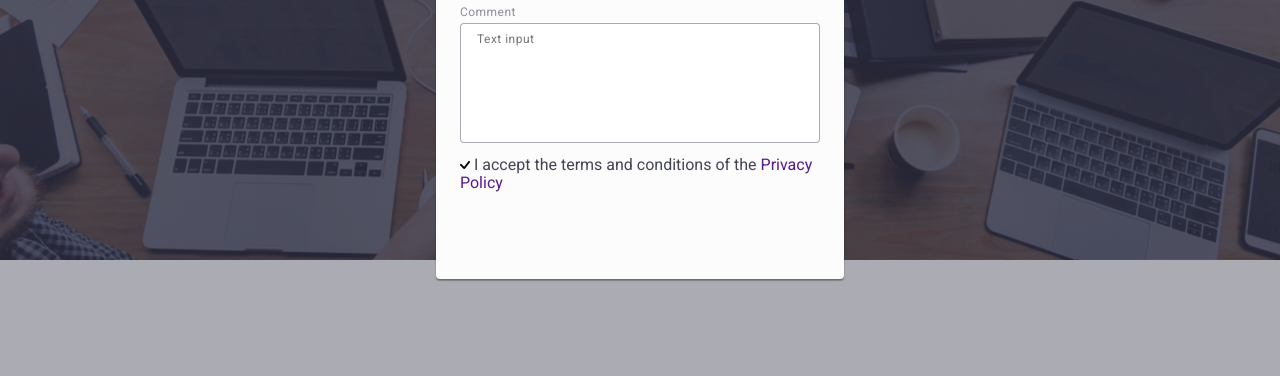
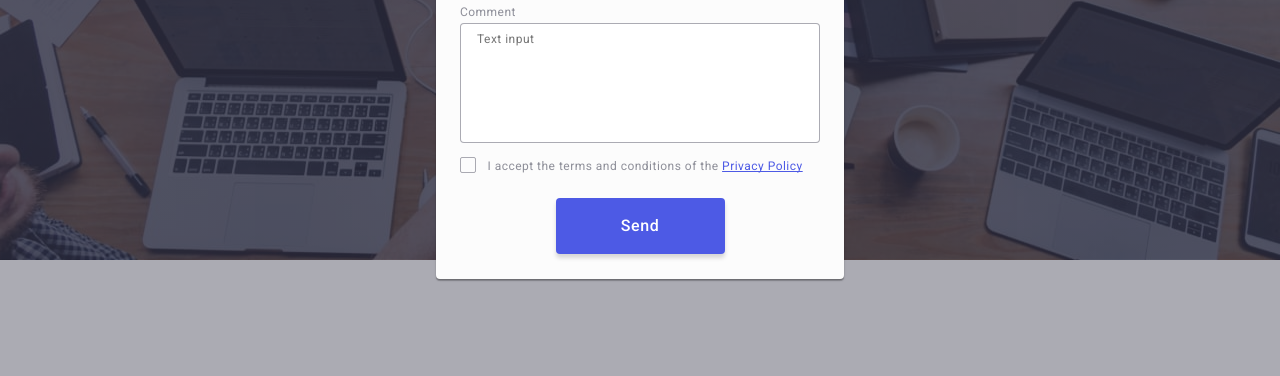
Before and after one commit to Mr-Elilah/goit-markup-hw-05, a plain HTML site: page index.html in a window 1280 px wide. Both pictures are taken after a click on the button "Order Service". Shown: the part 413-789 px from the top of the page. Drawn offline with nearby package versions, Linux system fonts and the light colour scheme.

Commit message:
bug fixsing process

```diff
--- a/css/styles.css
+++ b/css/styles.css
@@ -609,3 +609,41 @@ p {
   outline: transparent;
   border-color: #4d5ae5;
 }
+
+.form-checkbox-label {
+  font-size: 12px;
+  line-height: 1.17;
+  letter-spacing: 0.04em;
+  color: #8e8f99;
+}
+
+.form-checkbox:checked + .form-checkbox-label > .form-custom-checkbox {
+  background-color: #404bbf;
+  fill: #f4f4fd;
+  border: 1px solid #404bbf;
+}
+
+.form-custom-checkbox {
+  display: inline-flex;
+  justify-content: center;
+  align-items: center;
+  width: 16px;
+  height: 16px;
+  border-radius: 2px;
+  border: 1px solid rgba(46, 47, 66, 0.4);
+  cursor: pointer;
+  fill: transparent;
+  margin-right: 8px;
+}
+
+.custom-color {
+  line-height: 1.33;
+  text-decoration: underline;
+  text-decoration-skip-ink: none;
+  color: #4d5ae5;
+}
+
+.modal-button-send {
+  display: block;
+  margin: 24px auto 0 auto;
+}
--- a/index.html
+++ b/index.html
@@ -530,14 +530,12 @@
           </div>
           <div class="form-section">
             <label class="form-label" for="user-comment"> Comment </label>
-            <div class="textarea-section-container">
             <textarea
               class="form-textarea"
               name="user-comment"
               id="user-comment"
               placeholder="Text input"
             ></textarea>
-            </div>
           </div>
           <div class="checkbox-container">
             <input
@@ -550,14 +548,15 @@
             />
             <label class="form-checkbox-label" for="privacy-policy">
               <span class="form-custom-checkbox">
-                <svg class="review-form-checkbox-icon" width="10" height="10">
+                <svg class="form-checkbox-icon" width="10" height="10">
                   <use href="./images/icons.svg#icon-check-mark"></use>
                 </svg>
               </span>
               I accept the terms and conditions of the
-              <a class="review-form-policy-link accent-color" href=""> Privacy Policy </a>
+              <a class="form-policy-link custom-color" href=""> Privacy Policy </a>
             </label>
           </div>
+          <button class="button modal-button-send" type="submit">Send</button>
         </form>
       </div>
     </div>
```
Lines whose indentation alone changed are shown as unchanged.
